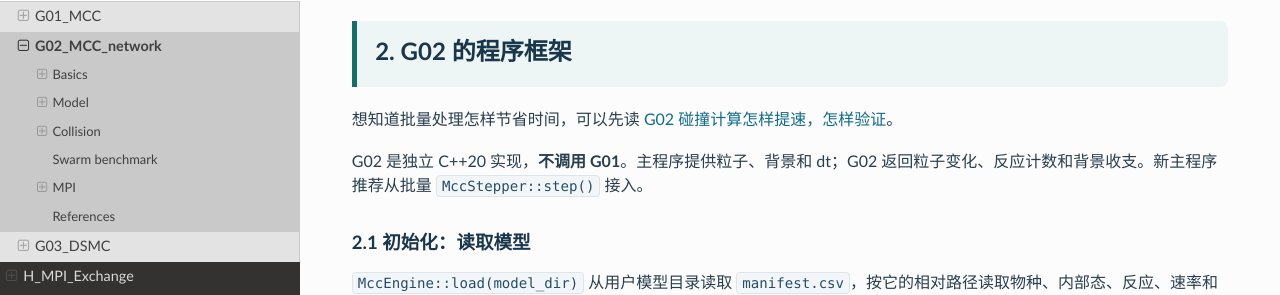
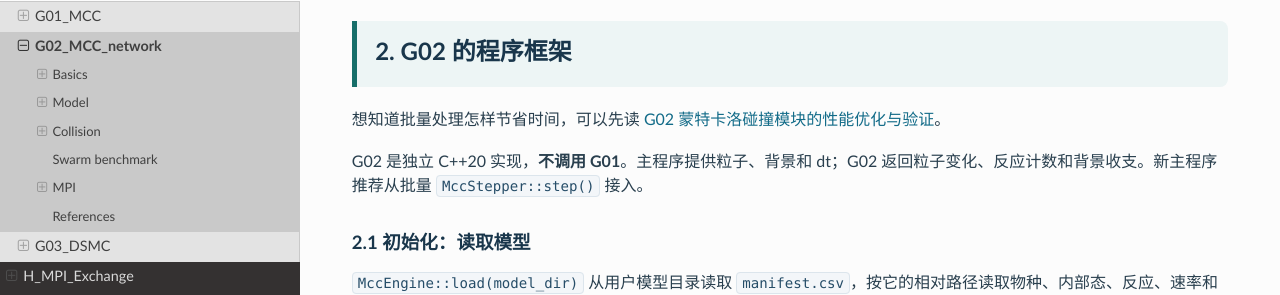
Before and after one commit to AlgoPlasma/AlgoPlasma, a Sphinx documentation site: the page built from docs/source/rst_files/G_Collision/G02_MCC_network.rst, in a window 1280 px wide and 900 px high, scrolled down 492 px. Shown: the part 148-443 px from the top of the window. Built offline with Sphinx 7.4.7 and the Read the Docs theme 3.1.0, drawn with Linux system fonts in a browser that asks for light colours; formulas are drawn with MathJax 3; pages that are not in the unit, such as notebooks, are missing from menus; the version number could not be read and is left out.

Commit message:
docs(g02): use a descriptive title for performance verification

```diff
--- a/docs/source/_static/g02-display-titles.js
+++ b/docs/source/_static/g02-display-titles.js
@@ -3,8 +3,8 @@
   "use strict";
   var titles = {
   "swarm_performance": {
-    "zh": "G02 碰撞计算怎样提速，怎样验证",
-    "en": "How G02 speeds up collision calculations and verifies the results"
+    "zh": "G02 蒙特卡洛碰撞模块的性能优化与验证",
+    "en": "Performance optimization and verification of the G02 Monte Carlo collision module"
   },
   "references": {
     "zh": "MCC 方法与验证文献",
--- a/docs/source/rst_files/G_Collision/G02_MCC_network.rst
+++ b/docs/source/rst_files/G_Collision/G02_MCC_network.rst
@@ -45,7 +45,7 @@
    .. rubric:: 2. G02 的程序框架
       :class: g02-chapter
 
-   想知道批量处理怎样节省时间，可以先读 :doc:`G02 碰撞计算怎样提速，怎样验证 <G02_MCC_network/swarm_performance>`。
+   想知道批量处理怎样节省时间，可以先读 :doc:`G02 蒙特卡洛碰撞模块的性能优化与验证 <G02_MCC_network/swarm_performance>`。
 
    G02 是独立 C++20 实现，**不调用 G01**。主程序提供粒子、背景和 dt；G02 返回粒子变化、反应计数和背景收支。新主程序推荐从批量 ``MccStepper::step()`` 接入。
 
--- a/docs/source/rst_files/G_Collision/G02_MCC_network/swarm_performance.rst
+++ b/docs/source/rst_files/G_Collision/G02_MCC_network/swarm_performance.rst
@@ -1,7 +1,7 @@
 .. rst-class:: ap-g02 ap-g02-reference
 
-G02 collision performance and verification
-==========================================
+Performance optimization and verification of the G02 Monte Carlo collision module
+=================================================================================
 
 .. raw:: html
 
```
Also changed, not shown: other parts of docs/source/rst_files/G_Collision/G02_MCC_network.rst (+1 -1 lines).
